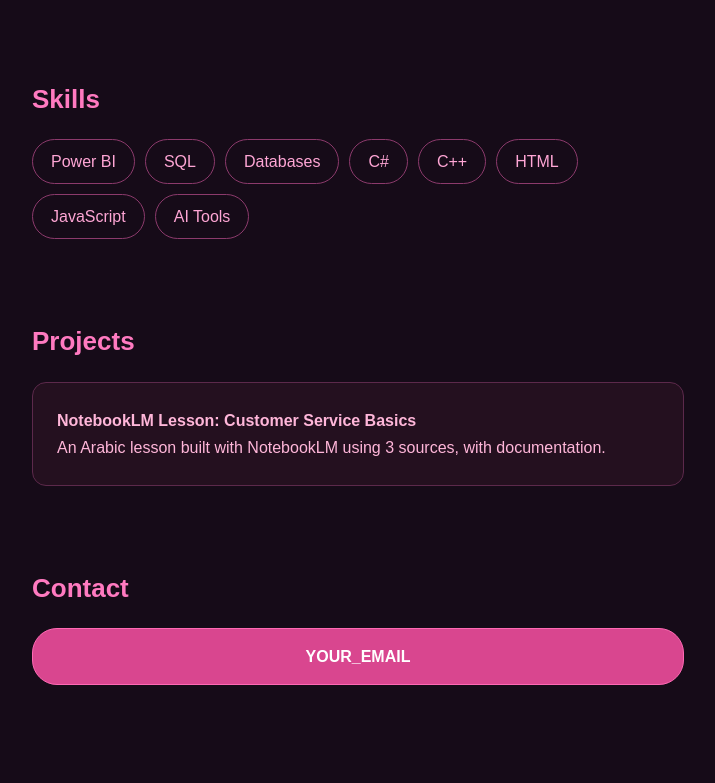
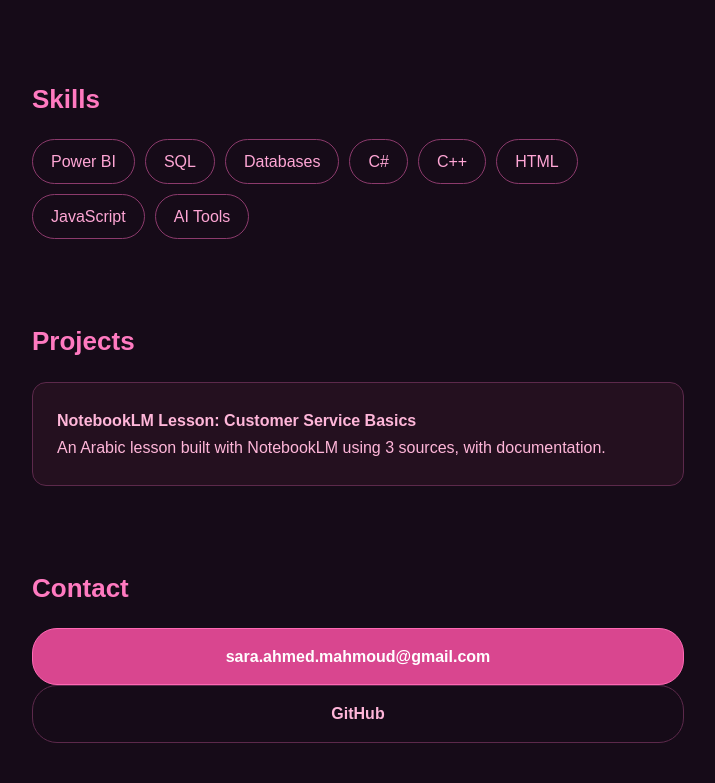
Before and after one commit to Sara-Ahmed1102004/sara-portfolio, a plain HTML site: page index.html in a window 1280 px wide. Shown: the part 2571-3354 px from the top of the page, without its empty margins (282-997 px from the left). Before the commit the page ends 3296 px from the top, so only its background shows below. Drawn offline with Linux system fonts and the light colour scheme.

Commit message:
Fix HTML formatting and update contact email

```diff
--- a/index.html
+++ b/index.html
@@ -122,8 +122,8 @@
 
     <section id="contact">
         <h3>Contact</h3>
-        <!-- Replace YOUR_EMAIL with your email (2 places) -->
-        <a href="mailto:YOUR_EMAIL" class="btn primary">YOUR_EMAIL</a>
+ <a href="mailto:sara.ahmed.mahmoud@gmail.com" class="btn primary">sara.ahmed.mahmoud@gmail.com</a>
+<a href="https://github.com/Sara-Ahmed1102004" class="btn" target="_blank">GitHub</a>
     </section>
 
 </body>
```
